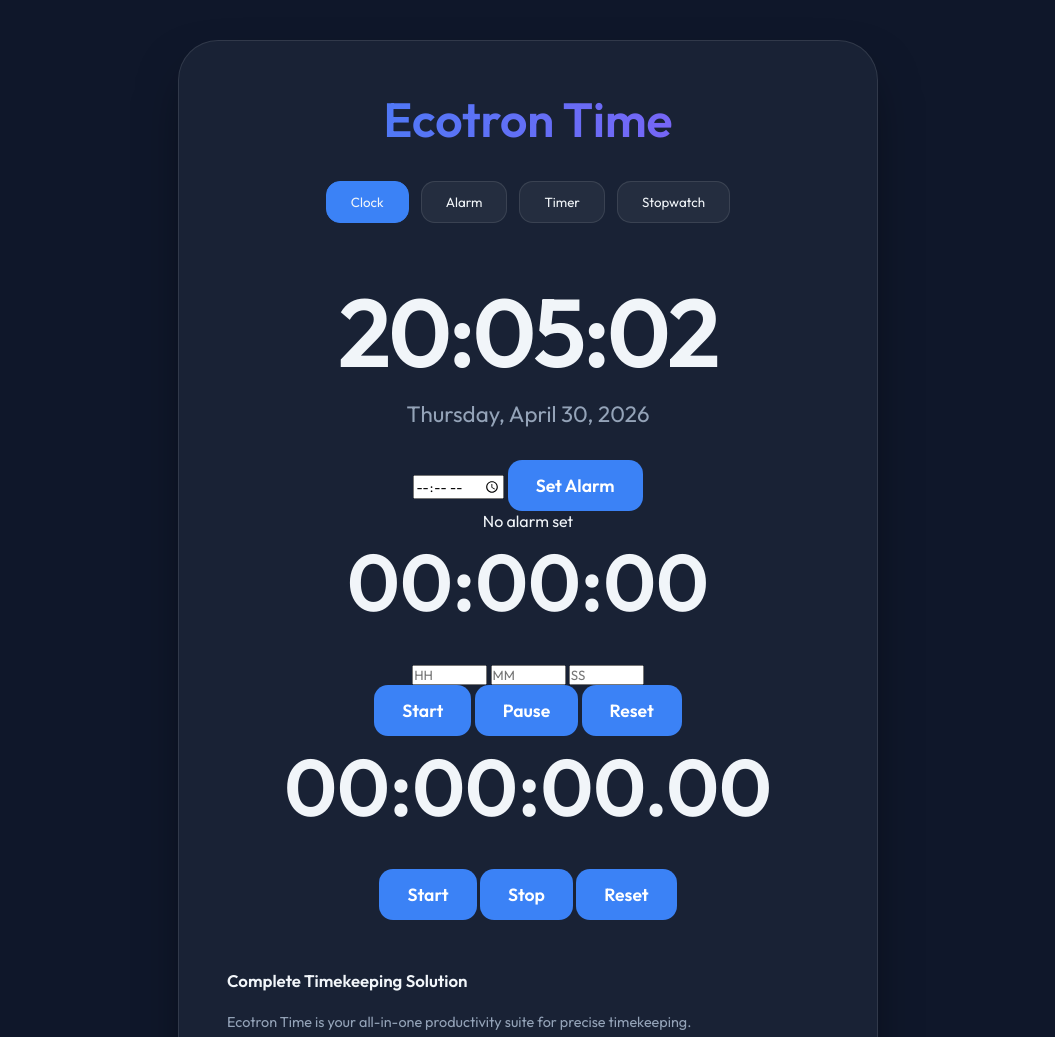
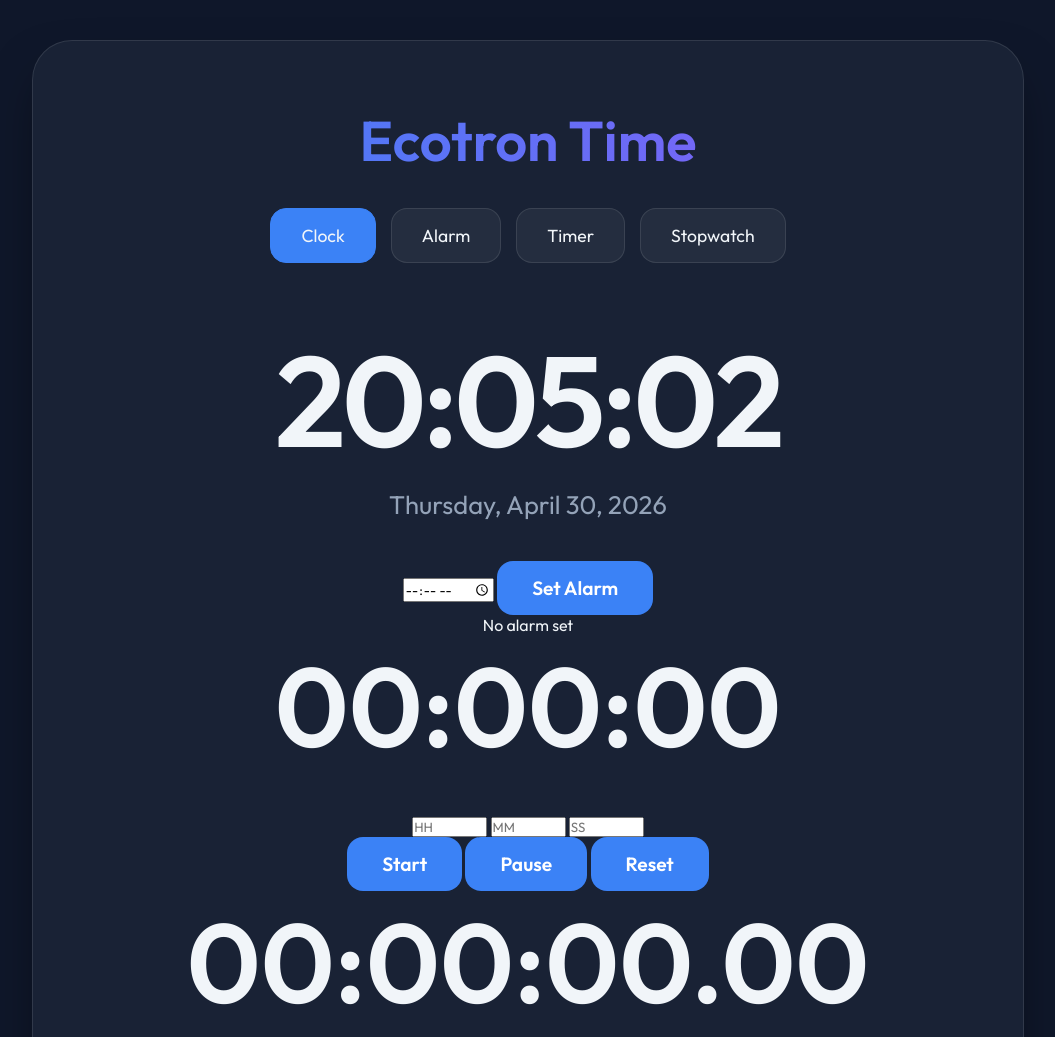
Before and after one commit to omkar861856/time, a plain HTML site: page index.html in a window 1280 px wide. Shown: the top 1037 px of the page, without its empty margins (112-1167 px from the left). Drawn offline with Linux system fonts and the light colour scheme.

Commit message:
Layout: Expanded main section to 80% viewport width

```diff
--- a/style.css
+++ b/style.css
@@ -37,26 +37,26 @@ body {
 
 .page-wrapper {
     display: grid;
-    grid-template-columns: 160px minmax(300px, 700px) 160px;
-    gap: 40px;
+    grid-template-columns: 1fr 80% 1fr;
     width: 100%;
-    max-width: 1400px;
+    max-width: 100vw;
     align-items: start;
-    justify-content: center;
+    gap: 20px;
 }
 
 .ad-side {
-    width: 160px;
     display: flex;
     flex-direction: column;
+    align-items: center;
     gap: 20px;
     position: sticky;
     top: 20px;
 }
 
 .main-container {
+    width: 100%;
     background: var(--card-bg);
-    padding: 3rem;
+    padding: 4rem;
     border-radius: 40px;
     border: 1px solid var(--border);
     box-shadow: 0 25px 50px -12px rgba(0, 0, 0, 0.5);
@@ -64,13 +64,15 @@ body {
     backdrop-filter: blur(10px);
 }
 
-@media (max-width: 1100px) {
-    .page-wrapper { grid-template-columns: 1fr; gap: 20px; }
+@media (max-width: 1200px) {
+    .page-wrapper {
+        grid-template-columns: 1fr;
+    }
     .ad-side { display: none; }
 }
 
 header h1 {
-    font-size: 3rem;
+    font-size: 3.5rem;
     font-weight: 600;
     background: linear-gradient(to right, #3b82f6, #8b5cf6);
     -webkit-background-clip: text;
@@ -81,8 +83,8 @@ header h1 {
 nav {
     display: flex;
     justify-content: center;
-    gap: 12px;
-    margin-bottom: 3rem;
+    gap: 15px;
+    margin-bottom: 3.5rem;
     flex-wrap: wrap;
 }
 
@@ -90,26 +92,27 @@ nav {
     background: rgba(255, 255, 255, 0.05);
     border: 1px solid var(--border);
     color: var(--text);
-    padding: 12px 24px;
-    border-radius: 14px;
+    padding: 15px 30px;
+    border-radius: 16px;
     cursor: pointer;
     transition: all 0.3s;
+    font-size: 1.1rem;
 }
 
 .nav-btn.active { background: var(--primary); border-color: var(--primary); }
 
-.clock-display { font-size: 6rem; font-weight: 600; margin-bottom: 0.5rem; letter-spacing: -3px; }
-.date-display { font-size: 1.4rem; color: #94a3b8; margin-bottom: 2rem; }
+.clock-display { font-size: 8rem; font-weight: 600; margin-bottom: 0.5rem; letter-spacing: -4px; }
+.date-display { font-size: 1.6rem; color: #94a3b8; margin-bottom: 2.5rem; }
 
-.timer-display, .stopwatch-display { font-size: 5rem; font-weight: 600; margin-bottom: 2rem; }
+.timer-display, .stopwatch-display { font-size: 7rem; font-weight: 600; margin-bottom: 2.5rem; }
 
 .action-btn {
     background: var(--primary);
     color: white;
     border: none;
-    padding: 14px 28px;
-    border-radius: 14px;
-    font-size: 1.1rem;
+    padding: 15px 35px;
+    border-radius: 16px;
+    font-size: 1.2rem;
     font-weight: 600;
     cursor: pointer;
     transition: all 0.3s;
@@ -117,4 +120,4 @@ nav {
 
 .action-btn:hover { transform: translateY(-3px); box-shadow: 0 15px 30px -10px rgba(59, 130, 246, 0.5); }
 
-footer { margin-top: 3rem; color: #64748b; font-size: 0.9rem; }
+footer { margin-top: 4rem; color: #64748b; font-size: 1rem; }
```
